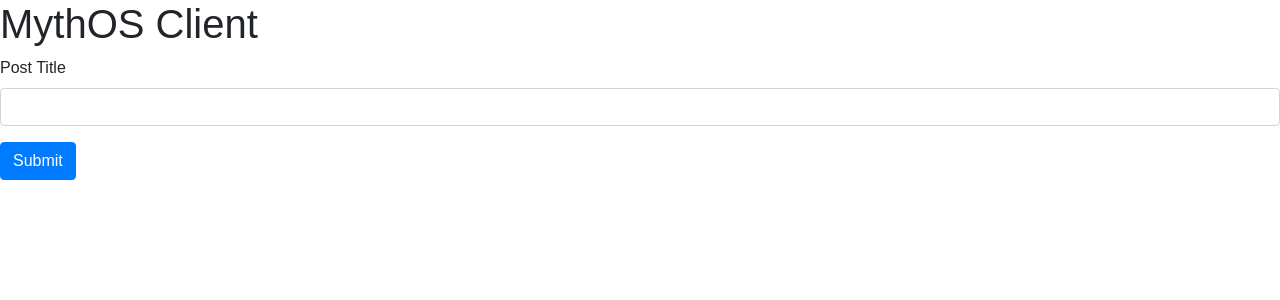
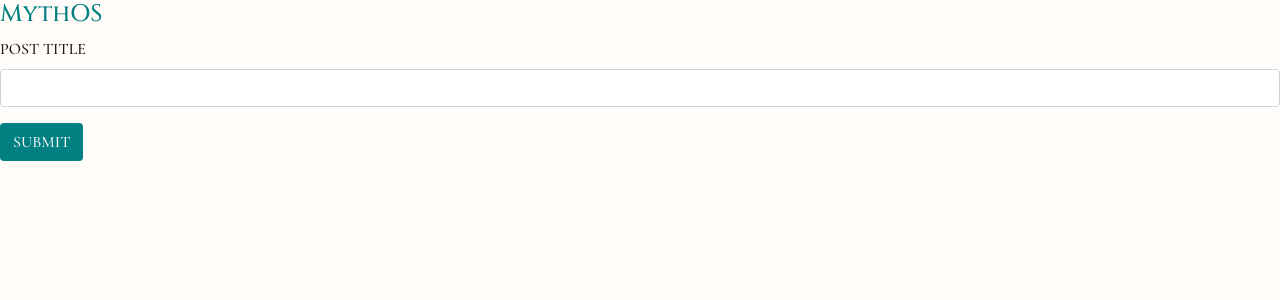
Before and after one commit to Nimira43/MythOS, a React (Create React App) app in the folder client/: page / in a window 1280 px wide. Shown: the top 300 px of the page. Built offline with nearby package versions, Linux system fonts and the light colour scheme.

Commit message:
More custom styling.

```diff
--- a/client/src/App.js
+++ b/client/src/App.js
@@ -2,8 +2,8 @@ import PostCreate from './PostCreate'
 
 export default function App() {
   return (
-    <div>
-      <h1>MythOS Client</h1>
+    <div >
+      <h4 className='logo text-main'>MythOS</h4>
       <PostCreate />
     </div>
   )
--- a/client/src/PostCreate.js
+++ b/client/src/PostCreate.js
@@ -9,7 +9,7 @@ export default function PostCreate() {
             className='form-control'
           />
         </div>
-        <button className='btn btn-primary'>Submit</button>
+        <button className='btn bg-main text-light'>Submit</button>
       </form>
     </div>
   )
--- a/client/src/index.css
+++ b/client/src/index.css
@@ -1,13 +1,13 @@
-@import url('https://fonts.googleapis.com/css2?family=Cormorant+Garamond:ital,wght@0,300..700;1,300..700&family=Great+Vibes&display=swap');
+@import url('https://fonts.googleapis.com/css2?family=Cinzel:wght@400..900&family=Cormorant+Garamond:ital,wght@0,300..700;1,300..700&display=swap');
 
 * {
-  font-family: 'Poppins', sans-serif;
+  font-family: 'Cormorant Garamond', sans-serif;
   font-weight: 300;
 }
 
 :root {
-  --main: #ff4500;
-  --support: #008080;
+  --main: #008080;
+  --support: #ff4500;
   --gold: #ffd700;
   --dark: #111;
   --light: #fffcfa;
@@ -18,8 +18,13 @@
   --transition: all 0.5s ease-in;
 }
 
+body {
+  background-color: var(--light);
+  color: var(--dark);
+}
+
 .logo {
-  font-family: 'Great Vibes', cursive;
+  font-family: 'Cinzel', serif;
 }
 
 .bg-main {
@@ -76,3 +81,26 @@
 .text-grey-light-extra {
   color: var(--grey-light-extra);
 }
+
+button,
+label {
+  text-transform: uppercase;
+  font-weight: 500 !important;
+}
+
+button:hover {
+  opacity: 0.8;
+}
+
+button:focus,
+input:focus {
+  box-shadow: none !important;
+}
+
+input:focus {
+  border: 1px solid var(--support);
+}
+
+label {
+  text-transform: uppercase;
+}
```
